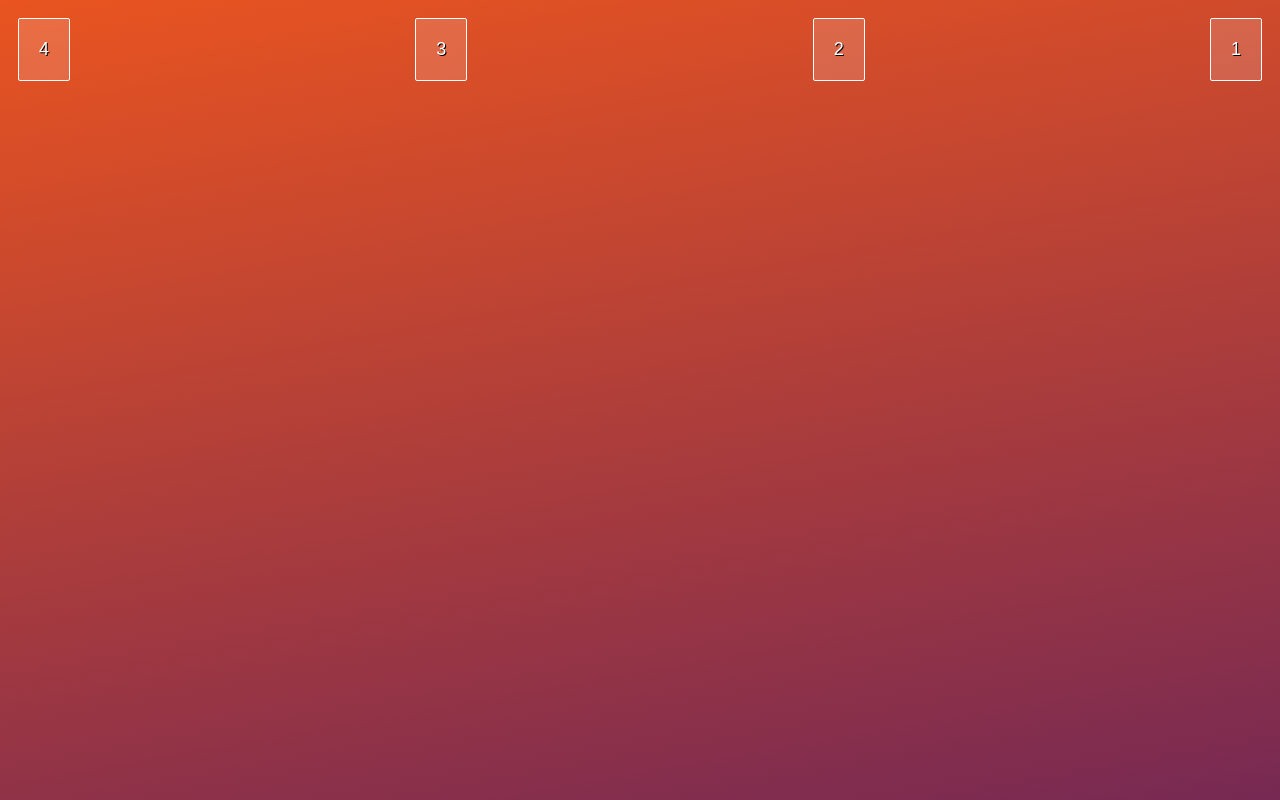
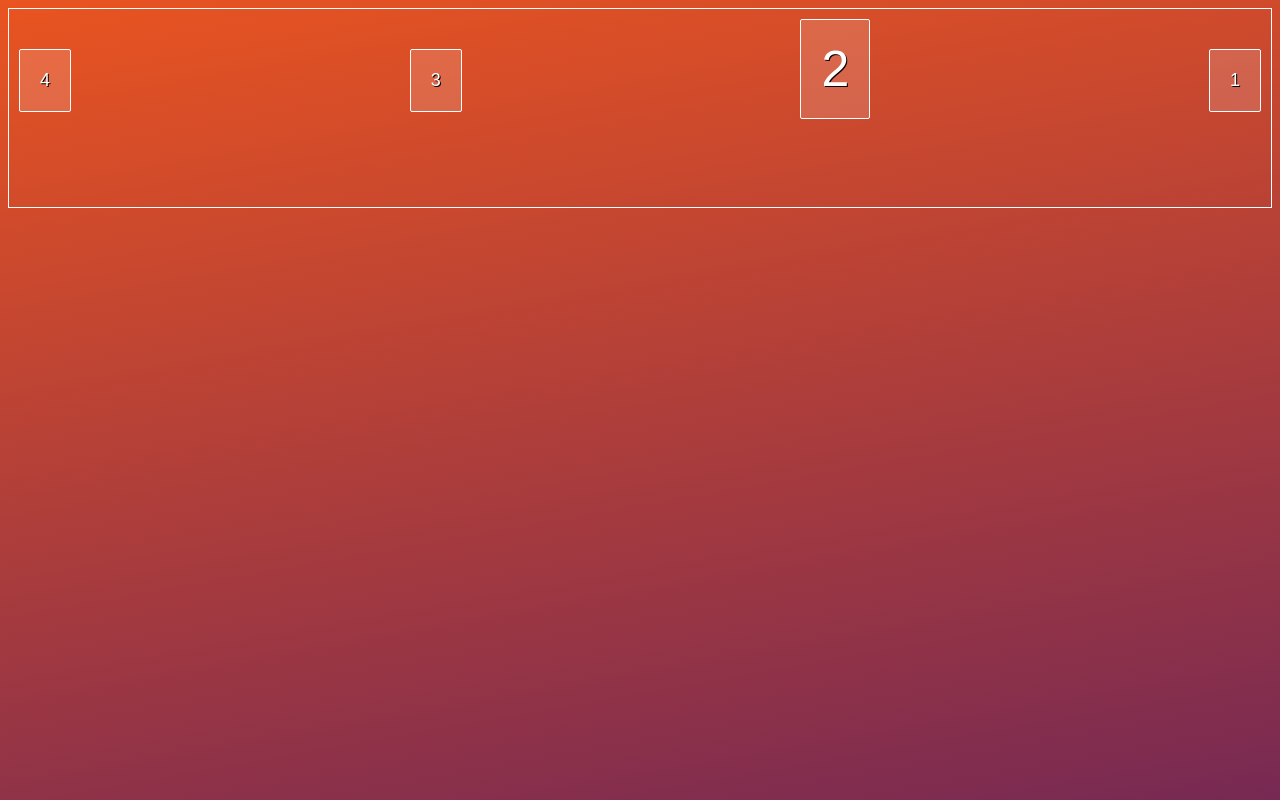
Before and after one commit to MarufRien1/flex-box, a plain HTML site: page index.html in a window 1280 px wide. Drawn offline with Linux system fonts and the light colour scheme.

Commit message:
align-items

```diff
--- a/css/main.css
+++ b/css/main.css
@@ -10,4 +10,15 @@
   /* justify-content: end; */
   /* justify-content: space-around; */
   justify-content: space-between;
+  border: 1px solid #fff;
+  height: 200px;
+  /* align-items: stretch; */
+  /* align-items: start; */
+  /* align-items: end; */
+  /* align-items: center; */
+  align-items: baseline;
 }
+
+.container div:nth-child(2) {
+  font-size: 50px;
+}
```
